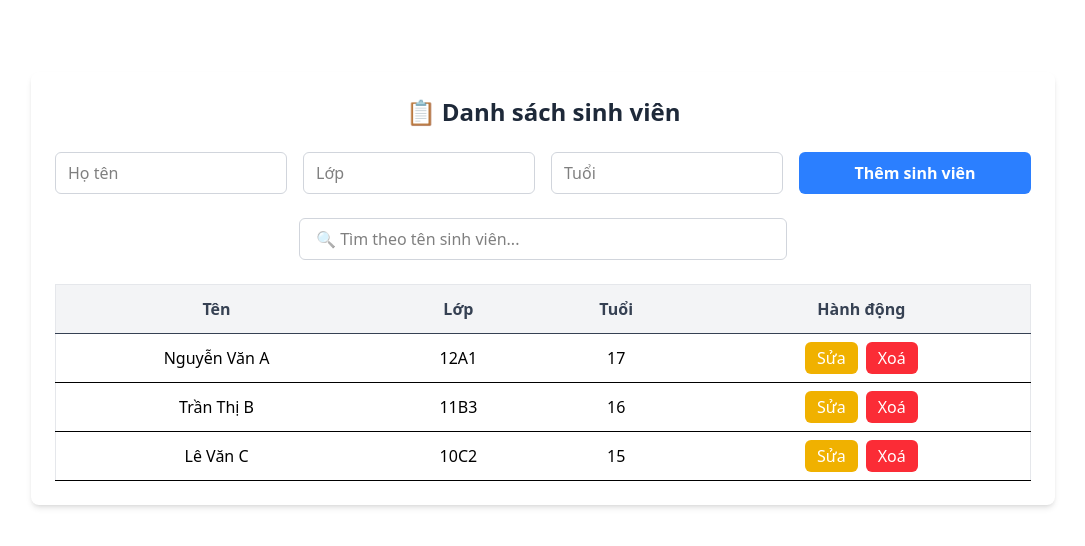
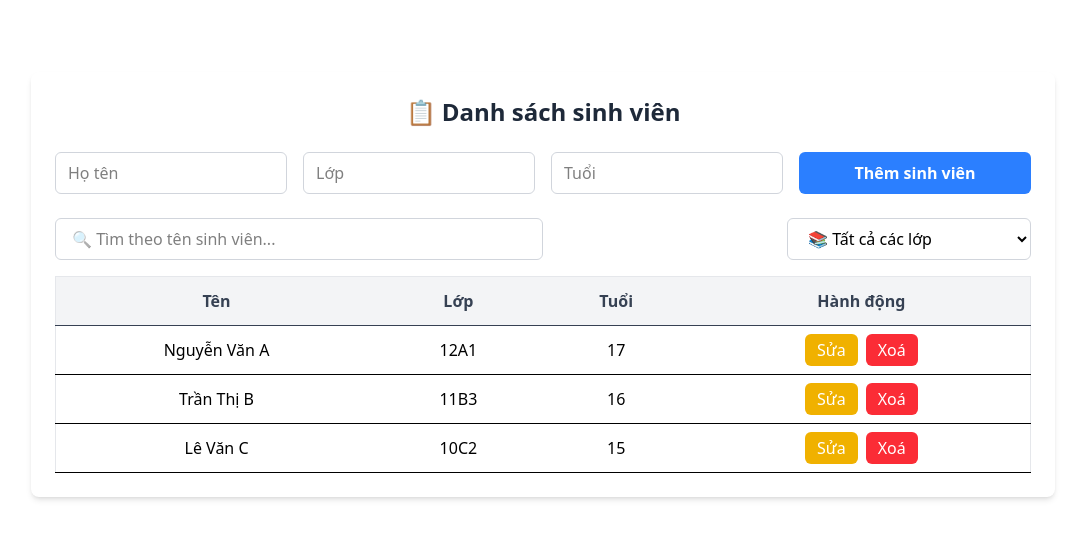
Before and after one commit to DukLug/GDKiemTra, a React (Vite) app in the folder BaiLam/BaiLam/: page / in a window 1280 px wide. Shown: the top 546 px of the page, without its empty margins (97-1182 px from the left). Built offline with nearby package versions, Linux system fonts and the light colour scheme.

Commit message:
Loc sinh vien theo lop

```diff
--- a/BaiLam/BaiLam/src/components/Cau2.jsx
+++ b/BaiLam/BaiLam/src/components/Cau2.jsx
@@ -60,13 +60,19 @@ const Cau2 = () => {
 
   const [searchTerm, setSearchTerm] = useState('');
 
-  const filteredStudents = students.filter(student =>
-    student.name.toLowerCase().includes(searchTerm.toLowerCase())
-  );
 
 
 
+  const [selectedClass, setSelectedClass] = useState('all');
 
+  const uniqueClasses = [...new Set(students.map(s => s.class))];
+
+
+
+  const filteredStudents = students.filter(student =>
+    student.name.toLowerCase().includes(searchTerm.toLowerCase()) &&
+    (selectedClass === 'all' || student.class === selectedClass)
+  );
 
   return (
     <div className="max-w-5xl mx-auto mt-10 p-6 bg-white rounded-lg shadow-md">
@@ -106,7 +112,8 @@ const Cau2 = () => {
         </button>
       </div>
 
-        <div className="mb-6">
+        <div className="mb-4 flex flex-col md:flex-row md:items-center md:justify-between gap-4">
+            {/* Input tìm kiếm */}
             <input
                 type="text"
                 placeholder="🔍 Tìm theo tên sinh viên..."
@@ -114,7 +121,20 @@ const Cau2 = () => {
                 onChange={(e) => setSearchTerm(e.target.value)}
                 className="w-full md:w-1/2 border border-gray-300 rounded-md px-4 py-2"
             />
+
+            {/* Select lọc lớp */}
+            <select
+                value={selectedClass}
+                onChange={(e) => setSelectedClass(e.target.value)}
+                className="w-full md:w-1/4 border border-gray-300 rounded-md px-4 py-2"
+            >
+                <option value="all">📚 Tất cả các lớp</option>
+                {uniqueClasses.map(cls => (
+                <option key={cls} value={cls}>{cls}</option>
+                ))}
+            </select>
         </div>
+
 
       {/* Bảng danh sách sinh viên */}
       <table className="min-w-full bg-white border border-gray-200">
```
Also changed, not shown: 1 other file (tests, documents, lock files or other folders).
